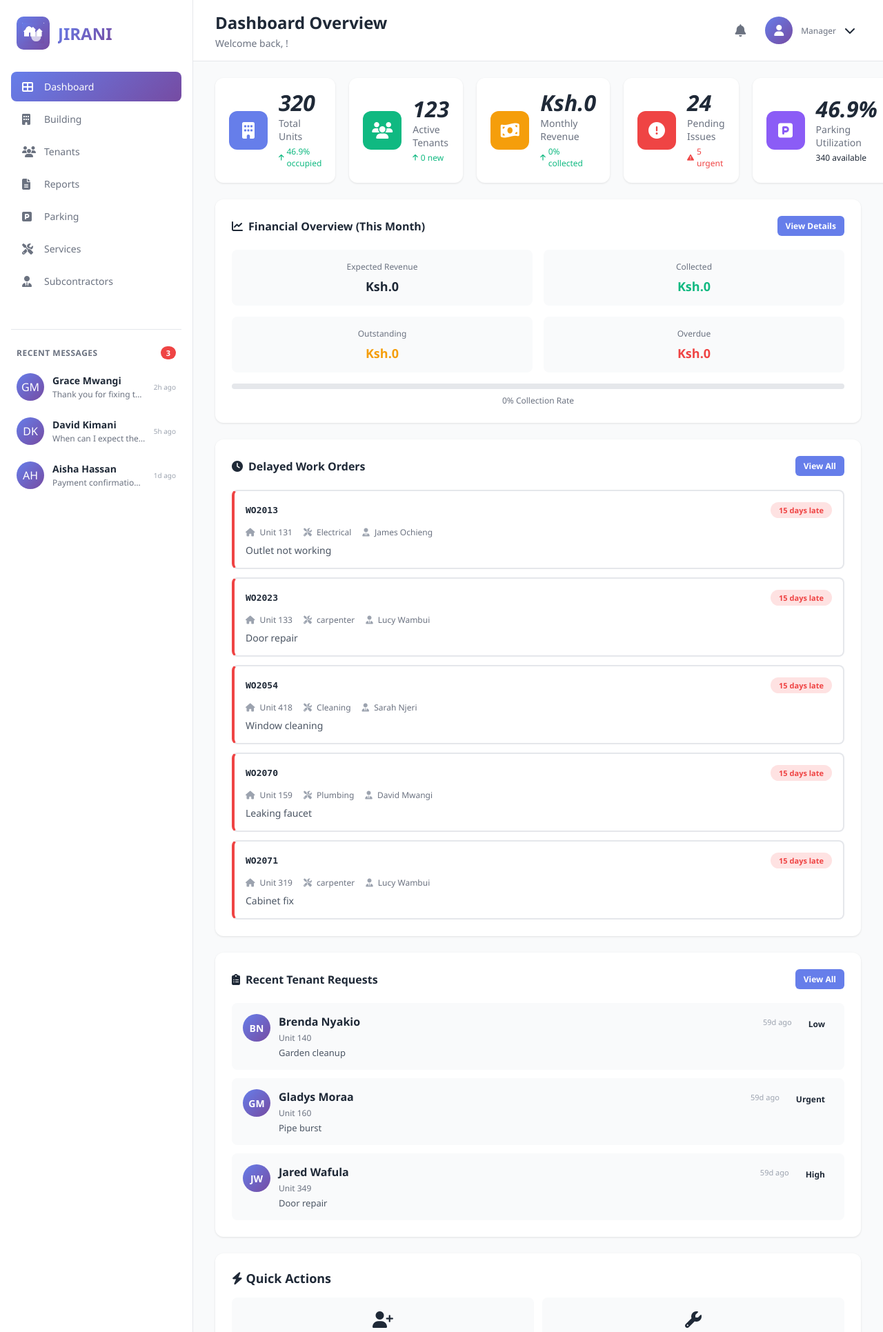
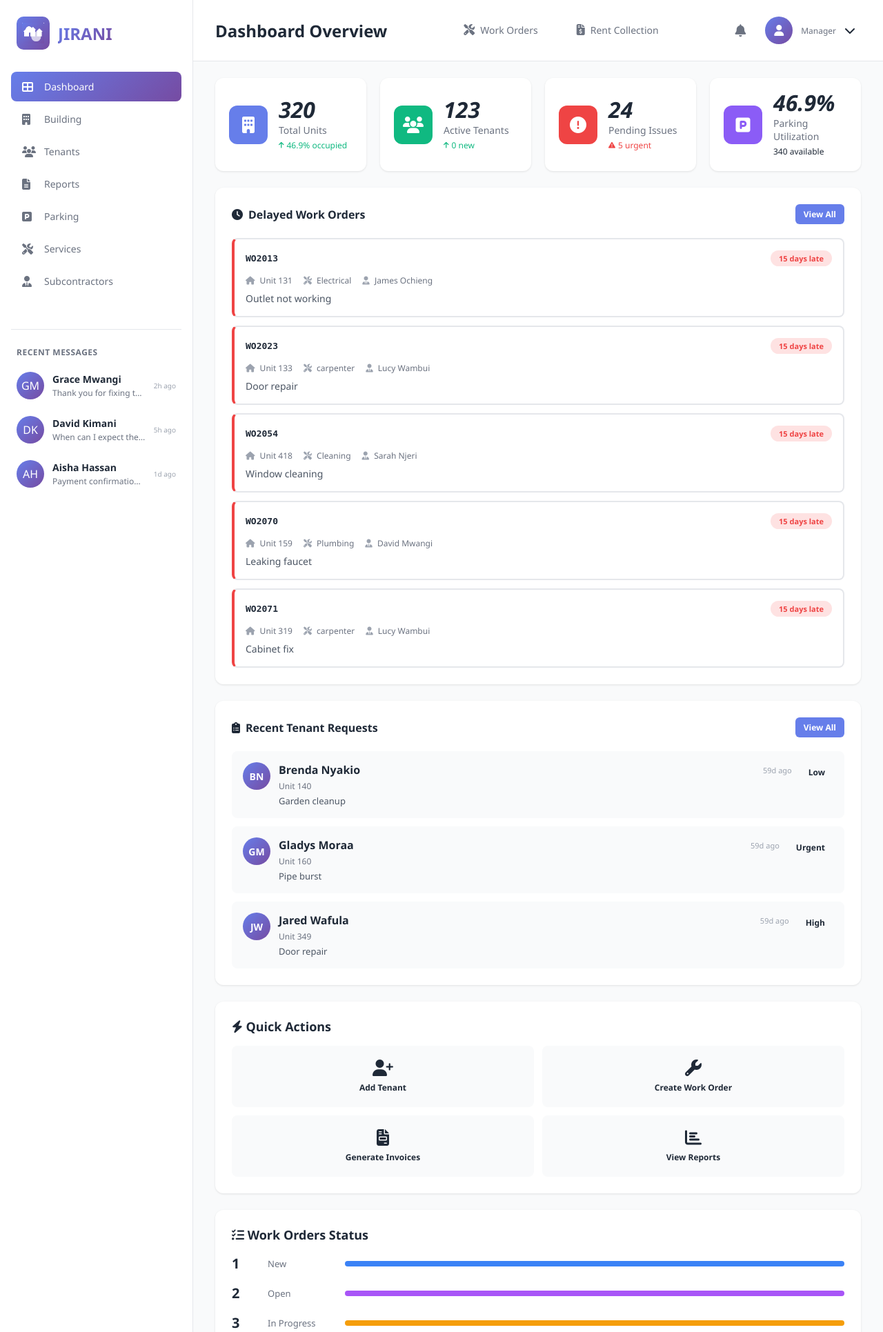
Before and after one commit to ivyprecious/jirani-app, a Django app: page / in a window 1280 px wide. Shown: the top 1931 px of the page at 69% size. Run offline with Django 5.2, Linux system fonts and the light colour scheme; a user stored in the database is signed in; data comes from the database, SQL or seed files in the repository; both versions use the stored data as it was after the commit.

Commit message:
Submission Update

```diff
--- a/dashboard/static/css/style.css
+++ b/dashboard/static/css/style.css
@@ -2298,6 +2298,35 @@ body {
     height: calc(100vh - 73px);
 }
 
+/* Center Nav Links in Header */
+.nav-links-center {
+    display: flex;
+    gap: 24px;
+    align-items: center;
+}
+
+.nav-links-center .nav-link {
+    display: flex;
+    align-items: center;
+    gap: 8px;
+    padding: 8px 16px;
+    color: #6b7280;
+    text-decoration: none;
+    font-size: 14px;
+    font-weight: 500;
+    border-radius: 8px;
+    transition: all 0.2s;
+}
+
+.nav-links-center .nav-link:hover {
+    background: #f3f4f6;
+    color: #667eea;
+}
+
+.nav-links-center .nav-link i {
+    font-size: 16px;
+}
+
 /* Sidebar Section */
 .sidebar-section {
     margin-top: 24px;
--- a/dashboard/templates/dashboard/dashboard.html
+++ b/dashboard/templates/dashboard/dashboard.html
@@ -54,7 +54,6 @@
             <div class="sidebar-section">
                 <div class="section-header">
                     <h4>Recent Messages</h4>
-                    <span class="badge-count">{{ recent_messages_count }}</span>
                 </div>
                 <div class="contacts-list">
                     {% for message in recent_messages %}
@@ -77,9 +76,16 @@
         <main class="main-content">
             <!-- Top Navigation -->
             <header class="top-nav">
-                <div>
-                    <h2 style="font-size: 24px; font-weight: 700; color: #1f2937;">Dashboard Overview</h2>
-                    <p style="font-size: 14px; color: #6b7280; margin-top: 4px;">Welcome back, {{ user.get_full_name }}!</p>
+                <h2 style="font-size: 24px; font-weight: 700; color: #1f2937;">Dashboard Overview</h2>
+
+                <!-- Center Nav Links -->
+                <div class="nav-links-center">
+                    <a href="{% url 'services' %}" class="nav-link">
+                        <i class="fas fa-tools"></i> Work Orders
+                    </a>
+                    <a href="{% url 'rent_collection' %}" class="nav-link">
+                        <i class="fas fa-file-invoice-dollar"></i> Rent Collection
+                    </a>
                 </div>
 
                 <div class="user-section">
@@ -110,6 +116,23 @@
                             <i class="fas fa-user-circle"></i>
                             <span>My Profile</span>
                         </a>
+                        <a href="#" class="dropdown-item">
+                            <i class="fas fa-cog"></i>
+                            <span>Settings</span>
+                        </a>
+                        <a href="#" class="dropdown-item">
+                            <i class="fas fa-bell"></i>
+                            <span>Notifications</span>
+                        </a>
+                        <a href="#" class="dropdown-item">
+                            <i class="fas fa-envelope"></i>
+                            <span>Messages</span>
+                        </a>
+                        <a href="#" class="dropdown-item">
+                            <i class="fas fa-question-circle"></i>
+                            <span>Help & Support</span>
+                        </a>
+                        <div class="dropdown-divider"></div>
                         <a href="{% url 'logout' %}" class="dropdown-item logout">
                             <i class="fas fa-sign-out-alt"></i>
                             <span>Log Out</span>
@@ -119,10 +142,10 @@
             </header>
 
             <!-- Dashboard Content -->
-            <div class="dashboard-page">
+            <div class="dashboard-page" style="padding-top: 24px;">
 
                 <!-- Key Metrics Grid -->
-                <div class="stats-grid" style="grid-template-columns: repeat(5, 1fr); margin-bottom: 24px;">
+                <div class="stats-grid" style="grid-template-columns: repeat(4, 1fr); margin-bottom: 24px;">
                     <div class="stat-card">
                         <div class="stat-icon" style="background: #667eea;">
                             <i class="fas fa-building"></i>
@@ -145,19 +168,6 @@
                             <div class="stat-label">Active Tenants</div>
                             <div class="stat-change positive">
                                 <i class="fas fa-arrow-up"></i> {{ dashboard_stats.new_this_month }} new
-                            </div>
-                        </div>
-                    </div>
-
-                    <div class="stat-card">
-                        <div class="stat-icon" style="background: #f59e0b;">
-                            <i class="fas fa-money-bill-wave"></i>
-                        </div>
-                        <div class="stat-content">
-                            <div class="stat-number">Ksh.{{ dashboard_stats.monthly_revenue }}</div>
-                            <div class="stat-label">Monthly Revenue</div>
-                            <div class="stat-change positive">
-                                <i class="fas fa-arrow-up"></i> {{ dashboard_stats.collection_rate }}% collected
                             </div>
                         </div>
                     </div>
@@ -193,36 +203,6 @@
                 <div class="dashboard-grid-modern">
                     <!-- Left Column (Wider) -->
                     <div class="dashboard-left">
-
-                        <!-- Financial Overview -->
-                        <div class="card">
-                            <div class="card-header-flex">
-                                <h3><i class="fas fa-chart-line"></i> Financial Overview (This Month)</h3>
-                                <a href="{% url 'rent_collection' %}" class="btn-sm-primary">View Details</a>
-                            </div>
-                            <div class="financial-grid">
-                                <div class="financial-item">
-                                    <div class="financial-label">Expected Revenue</div>
-                                    <div class="financial-amount">Ksh.{{ financial_summary.expected }}</div>
-                                </div>
-                                <div class="financial-item">
-                                    <div class="financial-label">Collected</div>
-                                    <div class="financial-amount success">Ksh.{{ financial_summary.collected }}</div>
-                                </div>
-                                <div class="financial-item">
-                                    <div class="financial-label">Outstanding</div>
-                                    <div class="financial-amount warning">Ksh.{{ financial_summary.outstanding }}</div>
-                                </div>
-                                <div class="financial-item">
-                                    <div class="financial-label">Overdue</div>
-                                    <div class="financial-amount danger">Ksh.{{ financial_summary.overdue }}</div>
-                                </div>
-                            </div>
-                            <div class="progress-bar-modern">
-                                <div class="progress-fill-modern" style="width: {{ financial_summary.collection_percentage }}%;"></div>
-                            </div>
-                            <div class="progress-label-modern">{{ financial_summary.collection_percentage }}% Collection Rate</div>
-                        </div>
 
                         <!-- Delayed Work Orders -->
                         <div class="card">
@@ -353,29 +333,21 @@
                         <div class="card">
                             <div class="card-header-flex">
                                 <h3><i class="fas fa-door-open"></i> Vacant Units</h3>
-                                <span class="badge-count">{{ vacant_units|length }}</span>
                             </div>
-                            {% if vacant_units %}
-                            <div class="vacant-units-list">
-                                {% for unit in vacant_units %}
-                                <div class="vacant-unit-item">
-                                    <div class="vacant-unit-number">{{ unit.unit_number }}</div>
-                                    <div class="vacant-unit-info">
-                                        <div>{{ unit.get_unit_type_display }}</div>
-                                        <div class="vacant-unit-rent">Ksh.{{ unit.rent_amount }}/mo</div>
-                                    </div>
-                                    <a href="{% url 'building' %}" class="btn-icon-sm" title="Assign Tenant">
-                                        <i class="fas fa-user-plus"></i>
-                                    </a>
+                            <div class="vacant-units-gallery">
+                                <div class="vacant-unit-image" style="background: linear-gradient(rgba(0,0,0,0.3), rgba(0,0,0,0.3)), url('https://images.unsplash.com/photo-1522708323590-d24dbb6b0267?w=400'); background-size: cover; background-position: center;">
+                                    <div class="image-overlay">Modern Apartments</div>
                                 </div>
-                                {% endfor %}
+                                <div class="vacant-unit-image" style="background: linear-gradient(rgba(0,0,0,0.3), rgba(0,0,0,0.3)), url('https://images.unsplash.com/photo-1545324418-cc1a3fa10c00?w=400'); background-size: cover; background-position: center;">
+                                    <div class="image-overlay">Spacious Interiors</div>
+                                </div>
+                                <div class="vacant-unit-image" style="background: linear-gradient(rgba(0,0,0,0.3), rgba(0,0,0,0.3)), url('https://images.unsplash.com/photo-1502672260266-1c1ef2d93688?w=400'); background-size: cover; background-position: center;">
+                                    <div class="image-overlay">Ready to Move In</div>
+                                </div>
                             </div>
-                            {% else %}
-                            <div class="empty-state">
-                                <i class="fas fa-check-circle"></i>
-                                <p>All units occupied!</p>
-                            </div>
-                            {% endif %}
+                            <a href="{% url 'building' %}?status=vacant" class="btn-view-vacant">
+                                <i class="fas fa-arrow-right"></i> View All Vacant Units
+                            </a>
                         </div>
 
                         <!-- Top Performing Contractors -->
@@ -410,6 +382,5 @@
     </div>
 
     <script src="{% static 'js/main.js' %}"></script>
-    <script src="{% static 'js/dashboard.js' %}"></script>
 </body>
 </html>
--- a/dashboard/views.py
+++ b/dashboard/views.py
@@ -9,7 +9,6 @@ from django.contrib.auth.models import User
 from django.http import JsonResponse
 from dateutil.relativedelta import relativedelta
 from decimal import Decimal
-
 @login_required
 def dashboard_view(request):
     from datetime import date, timedelta
@@ -69,24 +68,6 @@ def dashboard_view(request):
         status='active'
     ).count()
 
-    # Monthly revenue
-    current_month_payments = Payment.objects.filter(
-        due_date__gte=current_month_start,
-        payment_type='rent'
-    )
-
-    monthly_revenue = current_month_payments.aggregate(
-        total=Sum('amount')
-    )['total'] or Decimal('0')
-
-    collected = current_month_payments.filter(status='paid').aggregate(
-        total=Sum('amount_paid')
-    )['total'] or Decimal('0')
-
-    collection_rate = 0
-    if monthly_revenue > 0:
-        collection_rate = round((collected / monthly_revenue) * 100, 1)
-
     # Pending issues (work orders)
     pending_issues = WorkOrder.objects.filter(
         status__in=['new', 'open', 'in_progress', 'delayed']
@@ -112,8 +93,6 @@ def dashboard_view(request):
         'total_residents': total_residents,
         'occupancy_rate': occupancy_rate,
         'new_this_month': new_this_month,
-        'monthly_revenue': format_currency(monthly_revenue),
-        'collection_rate': collection_rate,
         'pending_issues': pending_issues,
         'urgent_count': urgent_count,
         'parking_utilization': parking_utilization,
@@ -121,26 +100,10 @@ def dashboard_view(request):
     }
 
     # ========================================
-    # FINANCIAL SUMMARY
+    # VACANT UNITS COUNT
     # ========================================
 
-    outstanding = current_month_payments.filter(
-        status__in=['pending', 'partial']
-    ).aggregate(total=Sum('amount'))['total'] or Decimal('0')
-
-    overdue = current_month_payments.filter(
-        status='overdue'
-    ).aggregate(total=Sum('amount'))['total'] or Decimal('0')
-
-    collection_percentage = collection_rate
-
-    financial_summary = {
-        'expected': format_currency(monthly_revenue),
-        'collected': format_currency(collected),
-        'outstanding': format_currency(outstanding),
-        'overdue': format_currency(overdue),
-        'collection_percentage': collection_percentage,
-    }
+    vacant_units_count = Unit.objects.filter(status='vacant').count()
 
     # ========================================
     # DELAYED WORK ORDERS
@@ -151,7 +114,7 @@ def dashboard_view(request):
     ).select_related('assigned_to', 'resident').order_by('-days_late')[:5]
 
     # ========================================
-    # RECENT TENANT REQUESTS (Simulated from work orders)
+    # RECENT TENANT REQUESTS
     # ========================================
 
     recent_requests_qs = WorkOrder.objects.filter(
@@ -181,7 +144,7 @@ def dashboard_view(request):
     # WORK ORDER STATS
     # ========================================
 
-    wo_total = WorkOrder.objects.count() or 1  # Avoid division by zero
+    wo_total = WorkOrder.objects.count() or 1
 
     wo_new = WorkOrder.objects.filter(status='new').count()
     wo_open = WorkOrder.objects.filter(status='open').count()
@@ -201,16 +164,6 @@ def dashboard_view(request):
         'delayed_percent': round((wo_delayed / wo_total) * 100, 0),
         'completed_percent': round((wo_completed / wo_total) * 100, 0),
     }
-
-    # ========================================
-    # VACANT UNITS
-    # ========================================
-
-    vacant_units = Unit.objects.filter(status='vacant').order_by('unit_number')[:6]
-
-    # Format rent amounts
-    for unit in vacant_units:
-        unit.rent_amount = format_currency(unit.rent_amount)
 
     # ========================================
     # TOP CONTRACTORS
@@ -236,10 +189,9 @@ def dashboard_view(request):
         })
 
     # ========================================
-    # RECENT MESSAGES (Simulated)
+    # RECENT MESSAGES
     # ========================================
 
-    # Simulate recent messages from tenants
     recent_messages = [
         {
             'sender_name': 'Grace Mwangi',
@@ -260,7 +212,6 @@ def dashboard_view(request):
             'time_ago': '1d ago',
         },
     ]
-    recent_messages_count = len(recent_messages)
 
     # ========================================
     # CONTEXT
@@ -268,14 +219,12 @@ def dashboard_view(request):
 
     context = {
         'dashboard_stats': dashboard_stats,
-        'financial_summary': financial_summary,
+        'vacant_units_count': vacant_units_count,
         'delayed_orders': delayed_orders,
         'recent_requests': recent_requests,
         'work_order_stats': work_order_stats,
-        'vacant_units': vacant_units,
         'top_contractors': top_contractors,
         'recent_messages': recent_messages,
-        'recent_messages_count': recent_messages_count,
     }
 
     return render(request, 'dashboard/dashboard.html', context)
```
Also changed, not shown: other parts of dashboard/static/css/style.css (+47 -61 lines), db.sqlite3.
